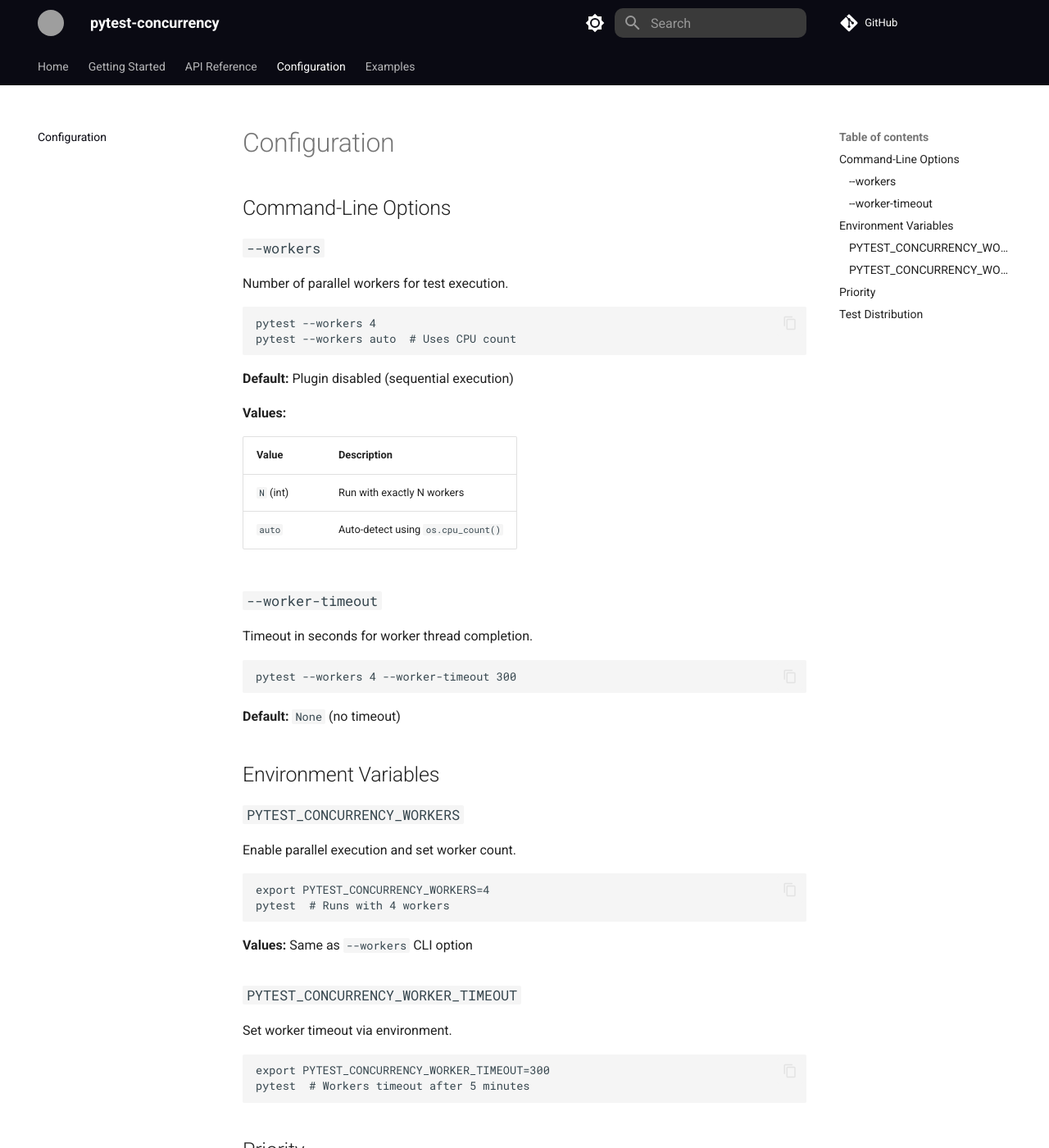
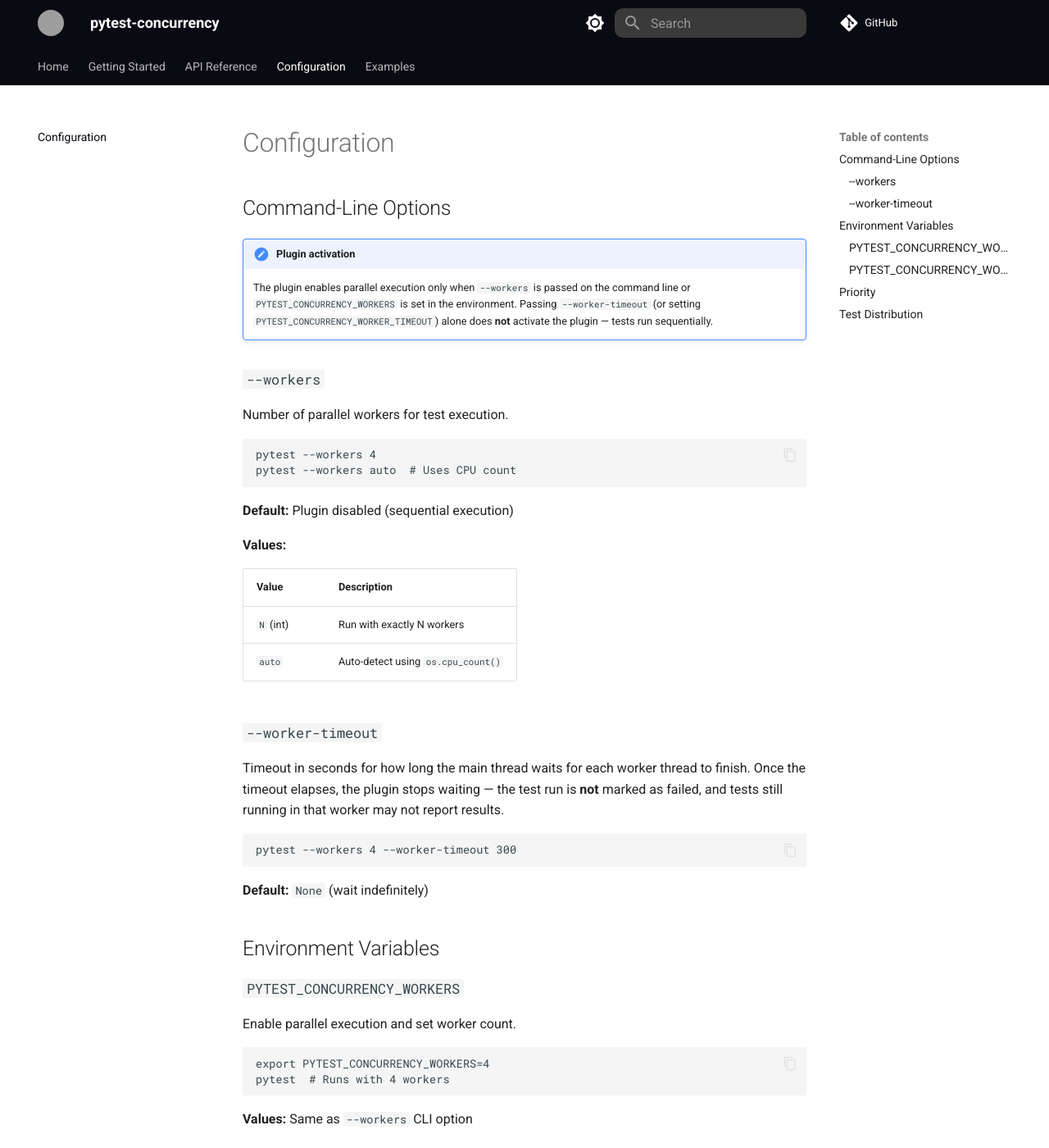
Before and after one commit to qarium/pytest-concurrency, an MkDocs documentation site: the page built from docs/configuration.md, in a window 1280 px wide and 1400 px high. Shown: the whole window at 82% size. Built offline with MkDocs 1.6.1 and Material for MkDocs 9.7.7, drawn with Linux system fonts in a browser that asks for light colours; comment, search, counter and statistics services are not loaded; grey boxes are pictures that could not be loaded.

Commit message:
upd docs

````diff
--- a/docs/configuration.md
+++ b/docs/configuration.md
@@ -1,6 +1,9 @@
 # Configuration
 
 ## Command-Line Options
+
+!!! note "Plugin activation"
+    The plugin enables parallel execution only when `--workers` is passed on the command line or `PYTEST_CONCURRENCY_WORKERS` is set in the environment. Passing `--worker-timeout` (or setting `PYTEST_CONCURRENCY_WORKER_TIMEOUT`) alone does **not** activate the plugin — tests run sequentially.
 
 ### `--workers`
 
@@ -22,13 +25,13 @@
 
 ### `--worker-timeout`
 
-Timeout in seconds for worker thread completion.
+Timeout in seconds for how long the main thread waits for each worker thread to finish. Once the timeout elapses, the plugin stops waiting — the test run is **not** marked as failed, and tests still running in that worker may not report results.
 
 ```bash
 pytest --workers 4 --worker-timeout 300
 ```
 
-**Default:** `None` (no timeout)
+**Default:** `None` (wait indefinitely)
 
 ## Environment Variables
 
--- a/mkdocs.yml
+++ b/mkdocs.yml
@@ -4,7 +4,7 @@
 site_description: A pytest plugin for parallel test execution with configurable concurrency
 site_url: https://qarium.github.io/pytest-concurrency/
 repo_url: https://github.com/qarium/pytest-concurrency
-edit_uri: edit/master/docs/
+edit_uri: edit/0.0.x/docs/
 
 theme:
   name: material
@@ -32,6 +32,9 @@
     - search.highlight
     - content.code.copy
 
+markdown_extensions:
+  - admonition
+
 nav:
   - Home: index.md
   - Getting Started: getting-started.md
````
Also changed, not shown: docs/api-reference.md (+2 -1 lines), docs/examples.md (+7 -6 lines), docs/getting-started.md (+1 -0 lines), 1 other file.
